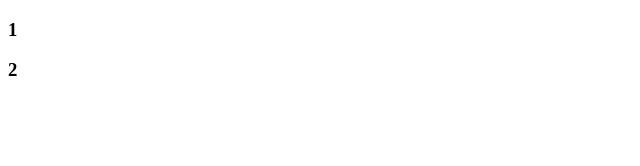
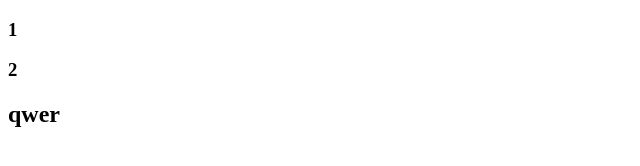
Before and after one commit to Bendernnm/Ecological_Furniture, a plain HTML site: page index.html in a window 1280 px wide. Shown: the full height of the page, 0-640 px from the left. Drawn offline with Linux system fonts and the light colour scheme.

Commit message:
test commit

```diff
--- a/index.html
+++ b/index.html
@@ -6,6 +6,6 @@
 </head>
 <body>
 <h3>1</h3><h3>2</h3>
-
+<h2>qwer</h2>
 </body>
 </html>
```
